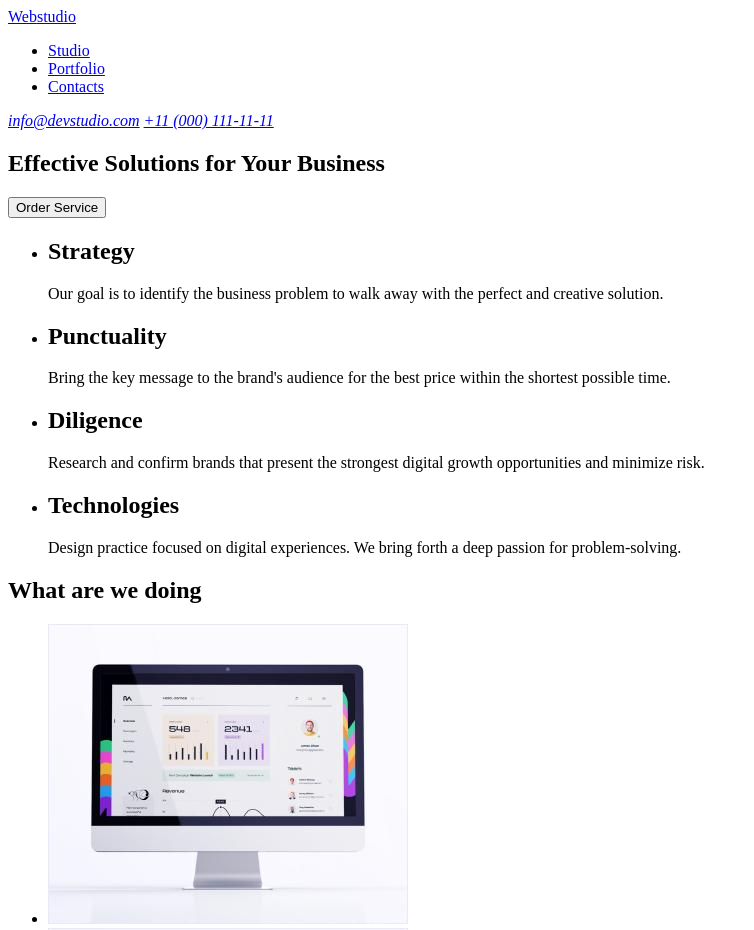
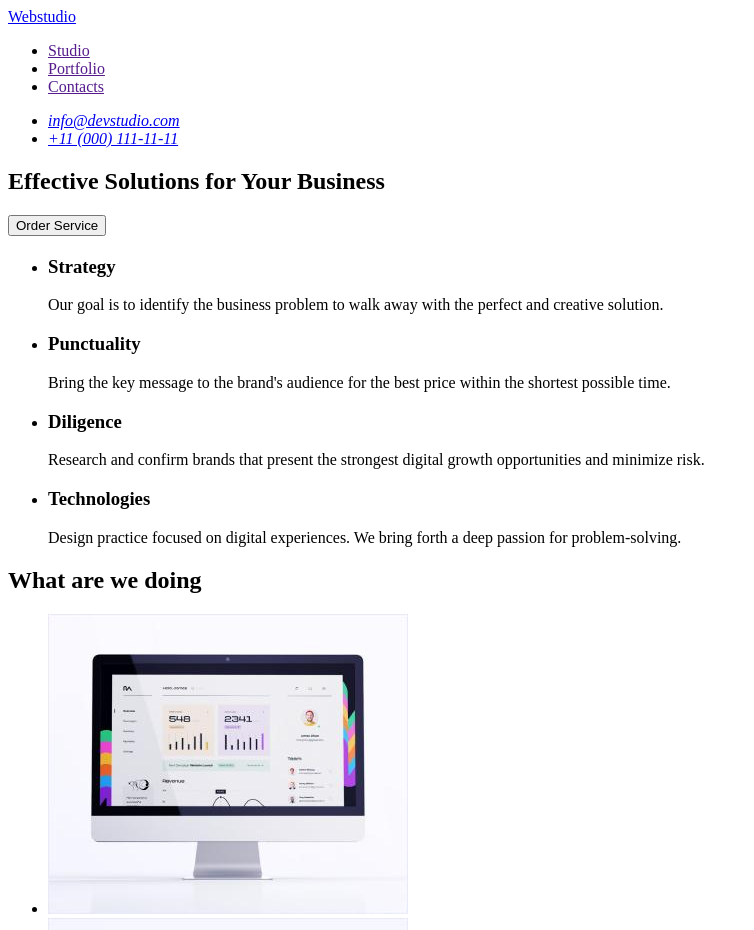
Before and after one commit to kika88vk/goit-markup-hw-01, a plain HTML site: page index.html in a window 1280 px wide. Shown: the top 930 px of the page, without its empty margins (0-754 px from the left). Drawn offline with Linux system fonts and the light colour scheme.

Commit message:
Fix after verification homework

```diff
--- a/index.html
+++ b/index.html
@@ -10,74 +10,78 @@
 
 <body>
     <header>
-        <section>
-            <h1 hidden>Navigation and contacts</h1>
-            <!--Logo-->
-            <a href="#" target="_blank" rel="noopener noreferrer nofollow"><span>Web</span>studio</a>
-            <!--Navigation-->
+
+
         <nav>
+            <a href="index.html" target="_blank" rel="noopener noreferrer nofollow">Webstudio</a>
             <ul>
-                    <li><a href="#" target="_blank" rel="noopener noreferrer nofollow">Studio</a></li>
-                    <li><a href="#" target="_blank" rel="noopener noreferrer nofollow">Portfolio</a></li>
-                    <li><a href="#" target="_blank" rel="noopener noreferrer nofollow">Contacts</a></li>
+                <li><a href="" target="_blank" rel="noopener noreferrer nofollow">Studio</a></li>
+                <li><a href="" target="_blank" rel="noopener noreferrer nofollow">Portfolio</a></li>
+                <li><a href="" target="_blank" rel="noopener noreferrer nofollow">Contacts</a></li>
             </ul>
         </nav>
-            <!--Contacts-->
+
         <address>
-                <a href="mailto:info@devstudio.com">info@devstudio.com</a>
-                <a href="tel:+110001111111">+11 (000) 111-11-11</a>
+            <ul>
+                <li><a href="mailto:info@devstudio.com">info@devstudio.com</a></li>
+                <li><a href="tel:+110001111111">+11 (000) 111-11-11</a></li>
+            </ul>
         </address>
-        </section>
+
     </header>
     <main>
         <section>
             <h1>Effective Solutions for Your Business</h1>
             <button type="button">Order Service</button>
         </section>
+
         <section>
+            <h2></h2>
             <ul>
                 <li>
-                    <h2>Strategy</h2>
+                    <h3>Strategy</h3>
                     <p>Our goal is to identify the business problem to walk away with the perfect and creative solution.
                     </p>
                 </li>
                 <li>
-                    <h2>Punctuality</h2>
+                    <h3>Punctuality</h3>
                     <p>Bring the key message to the brand's audience for the best price within the shortest possible
                         time.</p>
                 </li>
                 <li>
-                    <h2>Diligence</h2>
+                    <h3>Diligence</h3>
                     <p>Research and confirm brands that present the strongest digital growth opportunities and minimize
                         risk.</p>
                 </li>
                 <li>
-                    <h2>Technologies</h2>
+                    <h3>Technologies</h3>
                     <p>Design practice focused on digital experiences. We bring forth a deep passion for
                         problem-solving.</p>
                 </li>
             </ul>
         </section>
+
         <section>
             <h2>What are we doing</h2>
             <ul>
                 <li>
-                    <a href="#" target="_blank" rel="noopener noreferrer nofollow">
+
                     <img src="images/image_1.1.jpg" alt="monitor with website" width="360">
-                    </a>
+
                 </li>
                 <li>
-                    <a href="#" target="_blank" rel="noopener noreferrer nofollow">
+
                     <img src="images/image_2.1.jpg" alt="phone screen on air" width="360">
-                    </a>
+
                 </li>
                 <li>
-                    <a href="#" target="_blank" rel="noopener noreferrer nofollow">
+
                     <img src="images/image_3.1.jpg" alt="a hand holds a phone" width="360">
-                    </a>
+
                 </li>
             </ul>
         </section>
+
         <section>
             <h2>Our Team</h2>
             <ul>
@@ -107,11 +111,10 @@
 
 
     </main>
+
     <footer>
-        <a href="#" target="_blank" rel="noopener noreferrer nofollow"><span>Web</span>studio</a>
+        <a href="index.html" target="_blank" rel="noopener noreferrer nofollow">Webstudio</a>
         <p>Increase the flow of customers and sales for your business with digital marketing & growth solutions.</p>
-
-
     </footer>
 </body>
 
```
Lines whose indentation alone changed are shown as unchanged.
